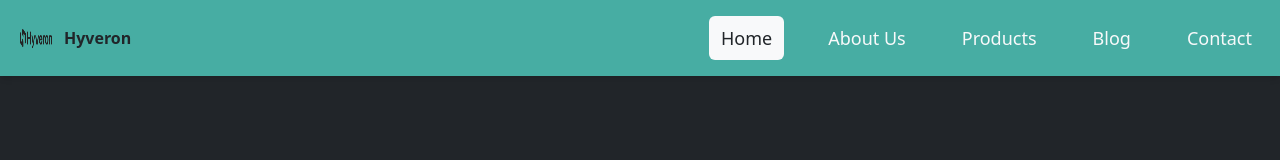
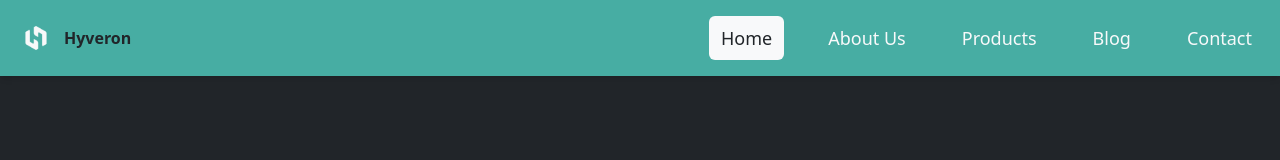
Before and after one commit to aabdu1lah/hyveron-website, a React (Vite) app: page / in a window 1280 px wide. Shown: the top 160 px of the page. Built offline with nearby package versions, Linux system fonts and the light colour scheme.

Commit message:
updated images to white mark

```diff
--- a/src/components/Navbar.jsx
+++ b/src/components/Navbar.jsx
@@ -9,7 +9,7 @@ function Navbar({ activeSection, setActiveSection }) {
                 {/*  Company Logo  */}
                 <div className="flex items-center">
                     <img
-                        src={assets.hyveron_logo_black}
+                        src={assets.hyveron_mark_white}
                         alt="Hyveron Logo"
                         className="h-10 w-10 mr-2 rounded-full"
                     />
```
